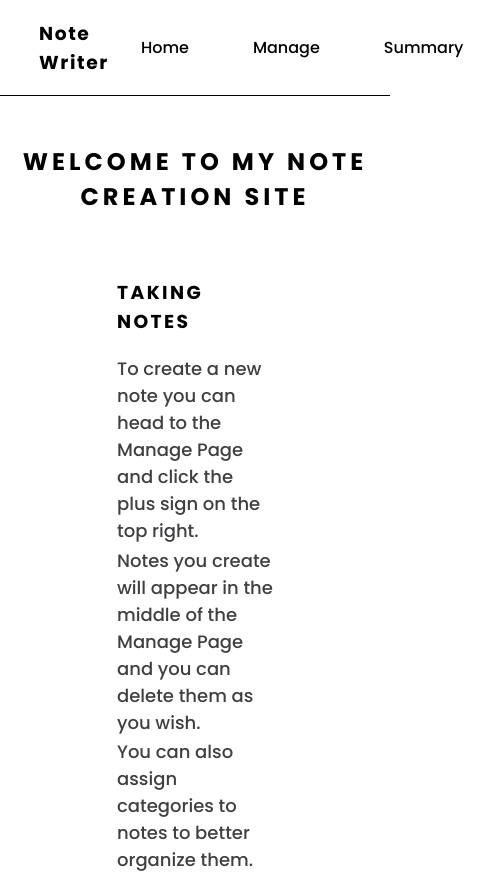
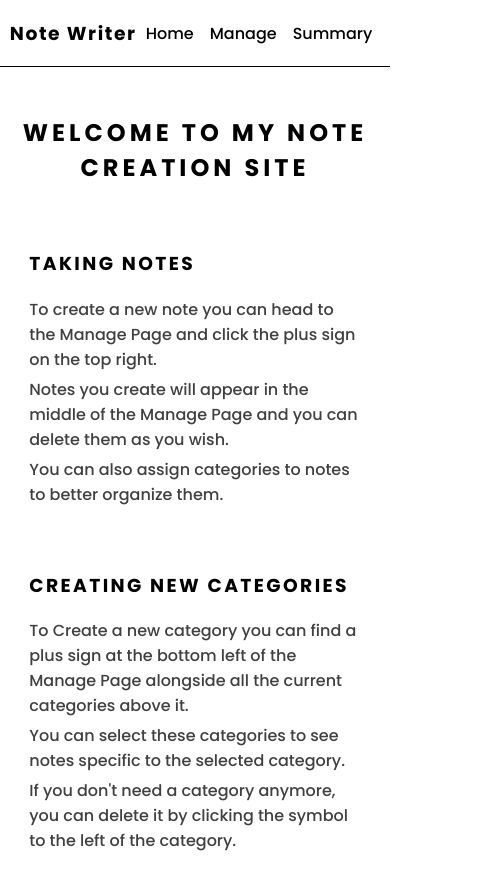
Before and after one commit to Ainyzas/Note-Management-App, a React (Create React App) app: page / in a window 390 px wide. Shown: the top 873 px of the page, 495 px wide, since content can reach past the window. Built offline with nearby package versions, Linux system fonts and the light colour scheme; no server answers.

Commit message:
HomePage and SummaryPage responsive design

```diff
--- a/src/components/Header/Header.styled.js
+++ b/src/components/Header/Header.styled.js
@@ -16,4 +16,8 @@ export const StyledHeaderDiv = styled.div`
     letter-spacing: 0.1rem;
     user-select: none;
   }
+
+  @media screen and (max-width: 768px) {
+    width: 95%;
+  }
 `;
--- a/src/components/Header/NavBar/NavBar.styled.js
+++ b/src/components/Header/NavBar/NavBar.styled.js
@@ -14,4 +14,8 @@ export const StyledLink = styled(Link)`
   :hover {
     opacity: 0.8;
   }
+
+  @media screen and (max-width: 768px) {
+    margin: 0 0.5rem;
+  }
 `;
--- a/src/pages/Home/UserGuide/UserGuide.styled.js
+++ b/src/pages/Home/UserGuide/UserGuide.styled.js
@@ -1,4 +1,11 @@
 import styled from 'styled-components';
+
+export const StyledPar = styled.p`
+  margin: 0.3rem 0;
+  color: var(--secondary-color);
+  font-size: 18px;
+  font-weight: 500;
+`;
 
 export const StyledGuideDiv = styled.div`
   width: 40%;
@@ -15,11 +22,12 @@ export const StyledGuideDiv = styled.div`
       letter-spacing: 0.25rem;
     }
   }
+
+  @media screen and (max-width: 768px) {
+    width: 85%;
+
+    ${StyledPar} {
+      font-size: 16px;
+    }
+  }
 `;
-
-export const StyledPar = styled.p`
-  margin: 0.15rem 0;
-  color: var(--secondary-color);
-  font-size: 18px;
-  font-weight: 500;
-`;
--- a/src/pages/Summary/SummaryPage.styled.js
+++ b/src/pages/Summary/SummaryPage.styled.js
@@ -1,16 +1,24 @@
 import styled from 'styled-components';
+
+export const StyledTable = styled.table`
+  border-collapse: collapse;
+  width: 75%;
+  text-align: center;
+`;
 
 export const StyledSummaryDiv = styled.div`
   width: 80%;
   margin: 4rem auto;
   display: flex;
   justify-content: center;
-`;
 
-export const StyledTable = styled.table`
-  border-collapse: collapse;
-  width: 75%;
-  text-align: center;
+  @media screen and (max-width: 768px) {
+    width: 100%;
+
+    ${StyledTable} {
+      width: 90%;
+    }
+  }
 `;
 
 export const StyledTableHeader = styled.th`
```
